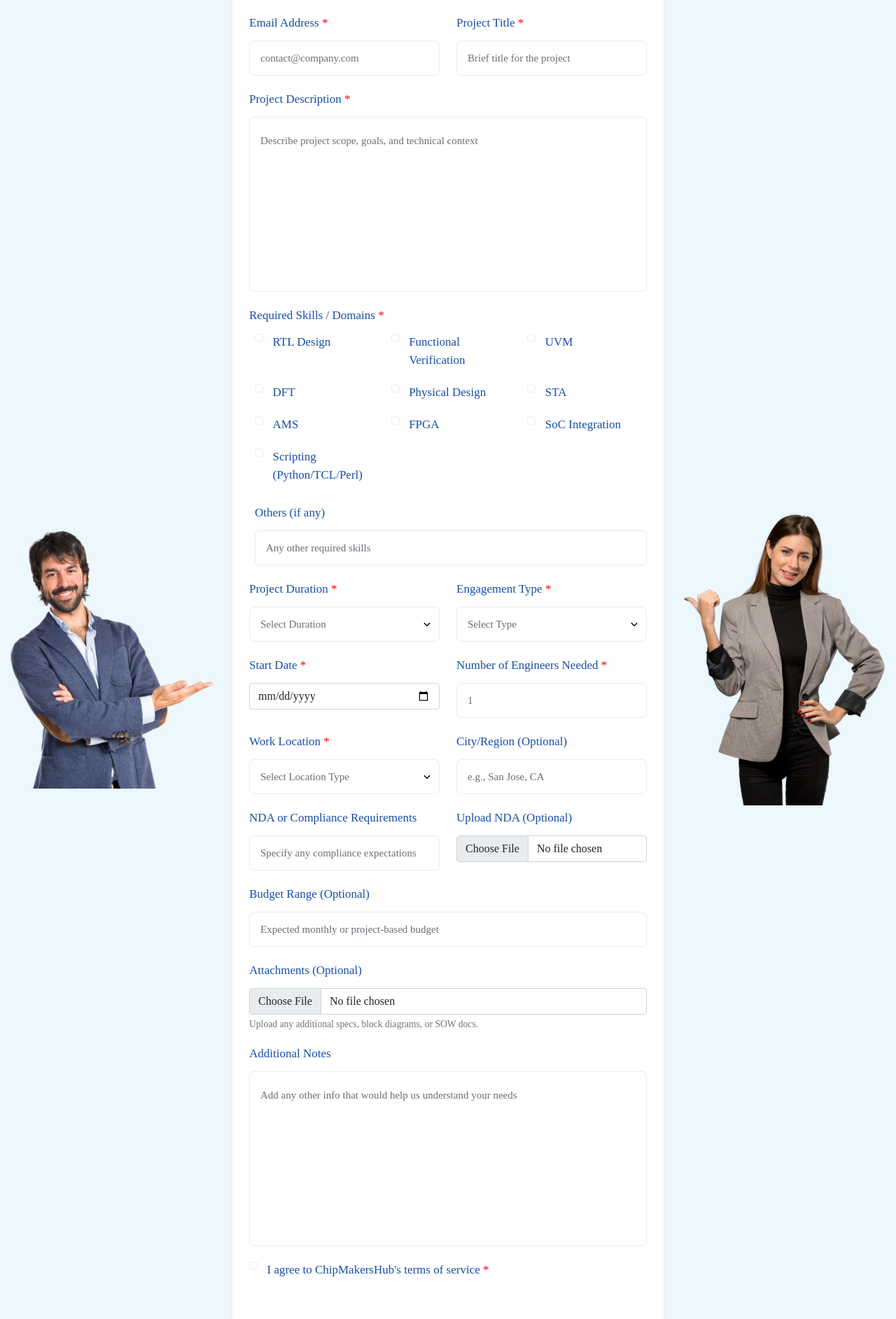
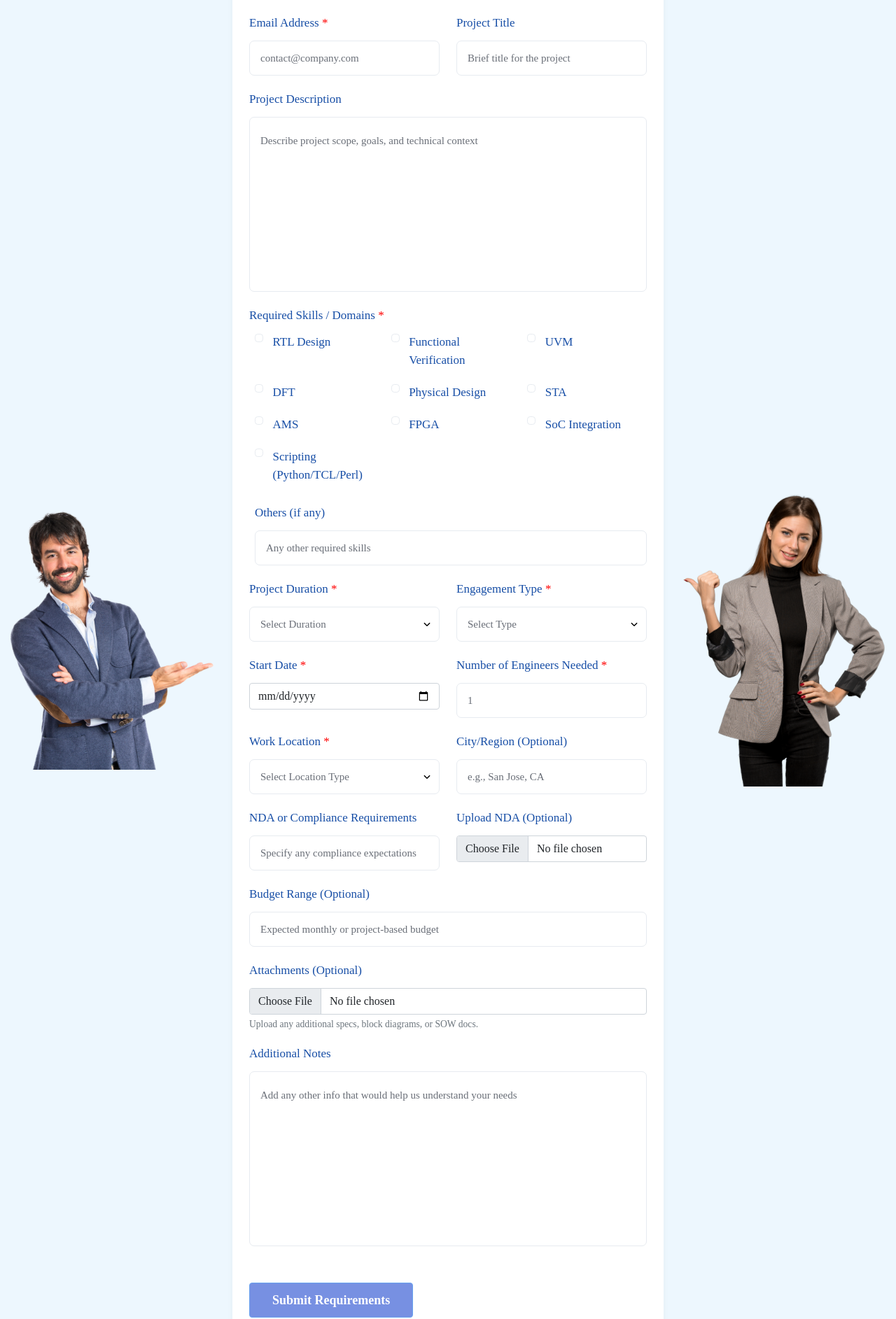
Before and after one commit to viveksinra/chipmakerhub, a Next.js app: page /hireATalent in a window 1280 px wide. Shown: the part 685-2570 px from the top of the page at 70% size. Built offline with nearby package versions, Linux system fonts and the light colour scheme; a web font is replaced by a local one.

Commit message:
Remove required asterisk from Project Title and Project Description labels in CompanyForm component; also removed consent checkbox section for streamlined form submission.

```diff
--- a/components/sections/companyForm.js
+++ b/components/sections/companyForm.js
@@ -125,11 +125,11 @@ export default function CompanyForm() {
                         <input type="email" name="email" value={form.email} onChange={handleChange} placeholder="contact@company.com" required className="form-control" />
                     </div>
                     <div className="col-lg-6 col-md-6 col-sm-12 mb-3">
-                        <label>Project Title <span style={{ color: 'red' }}>*</span></label>
+                        <label>Project Title <span style={{ color: 'red' }}></span></label>
                         <input type="text" name="projectTitle" value={form.projectTitle} onChange={handleChange} placeholder="Brief title for the project" required className="form-control" />
                     </div>
                     <div className="col-lg-12 col-md-12 col-sm-12 mb-3">
-                        <label>Project Description <span style={{ color: 'red' }}>*</span></label>
+                        <label>Project Description <span style={{ color: 'red' }}></span></label>
                         <textarea name="projectDescription" value={form.projectDescription} onChange={handleChange} placeholder="Describe project scope, goals, and technical context" required className="form-control" rows={4} />
                     </div>
 
@@ -278,14 +278,7 @@ export default function CompanyForm() {
                         <textarea name="additionalNotes" value={form.additionalNotes} onChange={handleChange} placeholder="Add any other info that would help us understand your needs" className="form-control" rows={3} />
                     </div>
 
-                    <div className="col-lg-12 col-md-12 col-sm-12 mb-3">
-                        <div className="form-check">
-                            <input type="checkbox" className="form-check-input" id="consent" name="consent" checked={form.consent} onChange={handleChange} required />
-                            <label className="form-check-label" htmlFor="consent">
-                                I agree to ChipMakersHub's terms of service <span style={{ color: 'red' }}>*</span>
-                            </label>
-                        </div>
-                    </div>
+
 
                     <div className="col-lg-12 col-md-12 col-sm-12 text-center mt-3">
                         <button type="submit" className="btn" disabled={!form.consent || isSubmitting} style={{ background: '#2f55d4', color: '#fff', padding: '10px 32px', borderRadius: 4, fontWeight: 600, fontSize: 18 }}>
```
